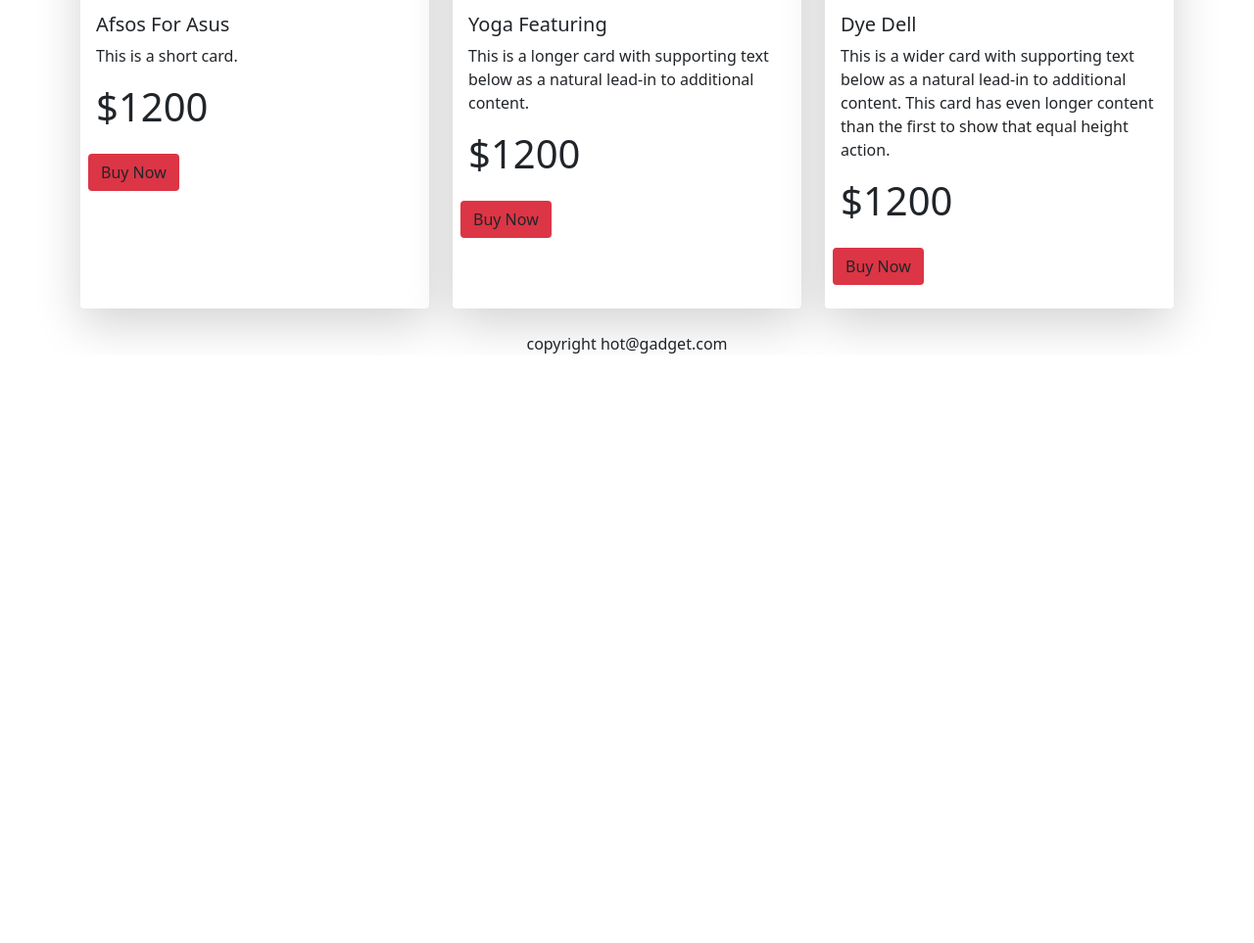
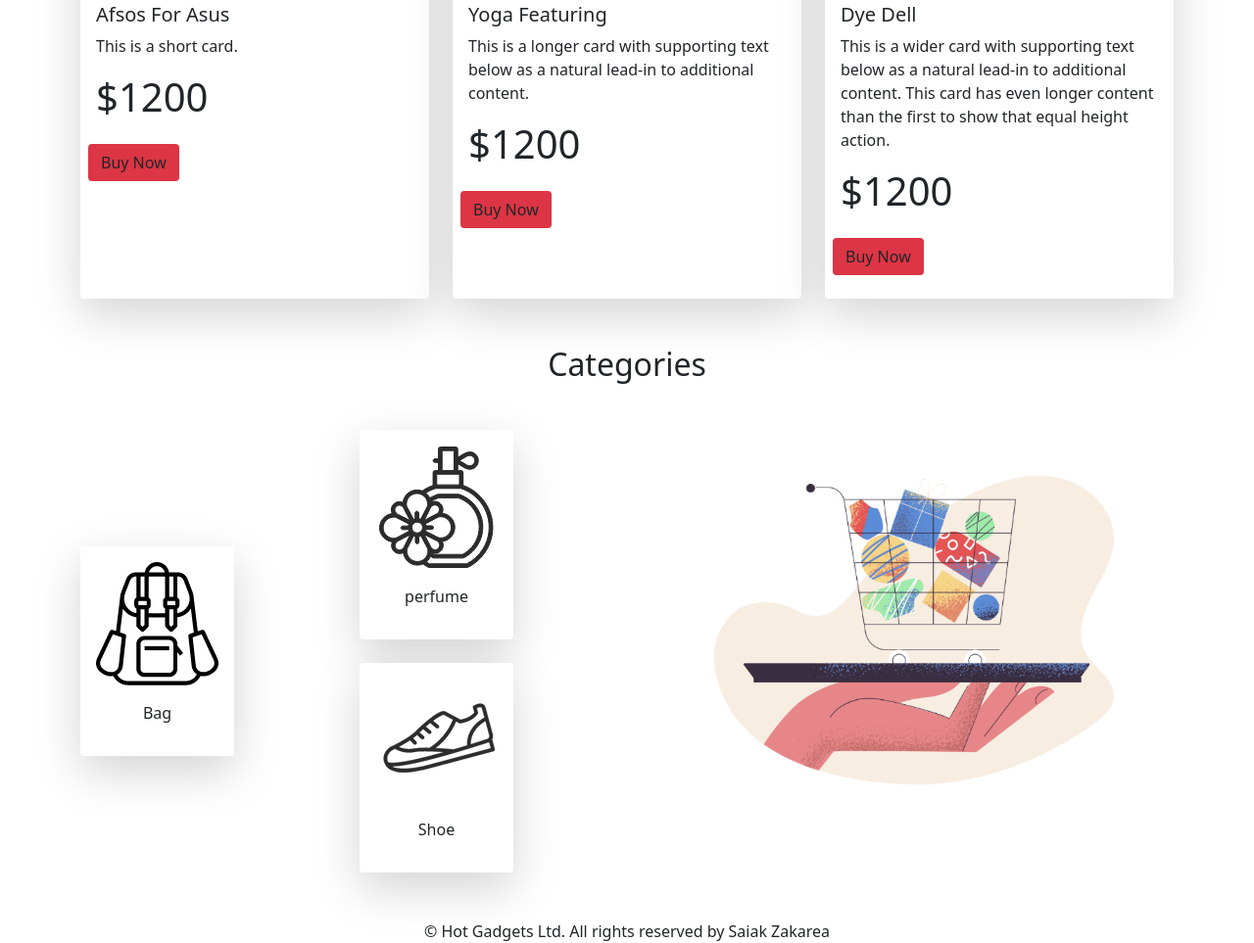
Before and after one commit to zakarea12345/hot-gadget, a plain HTML site: page index.html in a window 1280 px wide. Shown: the part 1646-2609 px from the top of the page at 98% size. Before the commit the page ends 2009 px from the top, so only its background shows below. Drawn offline with nearby package versions, Linux system fonts and the light colour scheme.

Commit message:
complete

```diff
--- a/index.html
+++ b/index.html
@@ -10,24 +10,28 @@
 <body>
     <header class="container">
             <nav class="navbar navbar-expand-lg navbar-light bg-light">
-                <div class="container">
+                <div class="container d-flex justify-content-between">
+                  <div>
                     <a class="navbar-brand" href="#"> <img class="border border-2 rounded border-dark" src="images/logo.png" alt="" width="194" height="90" class="d-inline-block align-text-top"></a>
+                  </div>
+                  <div>
                     <div class="collapse navbar-collapse" id="navbarSupportedContent">
                         <ul class="navbar-nav me-auto mb-2 mb-lg-0">
                           <li class="nav-item">
                             <a class="nav-link active" aria-current="page" href="#">Home</a>
                           </li>
                           <li class="nav-item">
-                        <a class="nav-link" href="#">Smart Phones</a>
+                            <a class="nav-link" href="#">Products</a>
                           </li>
                           <li class="nav-item">
-                        <a class="nav-link" href="#">Laptops</a>
+                            <a class="nav-link" href="#">About Us</a>
                           </li>
 
                           <li class="nav-item">
-                        <a class="nav-link disabled" href="#" tabindex="-1" aria-disabled="true">Disabled</a>
+                            <a class="nav-link" href="#" >Contact Us</a>
                           </li>
                         </ul>
+                      </div>
                   </div>
                 </div>
               </nav>
@@ -72,7 +76,24 @@
                     <div class="row">
                         <div class="col-7 d-flex align-items-center justify-content-center">
                             <div>
-                                <h1>Boom boom boom Box</h1>
+                                <div class="collapse navbar-collapse" id="navbarSupportedContent">
+                    <ul class="navbar-nav me-auto mb-2 mb-lg-0">
+                      <li class="nav-item">
+                        <a class="nav-link active" aria-current="page" href="#">Home</a>
+                      </li>
+                      <li class="nav-item">
+                        <a class="nav-link" href="#">Smart Phones</a>
+                      </li>
+                      <li class="nav-item">
+                        <a class="nav-link" href="#">Laptops</a>
+                      </li>
+
+                      <li class="nav-item">
+                        <a class="nav-link disabled" href="#" tabindex="-1" aria-disabled="true">Disabled</a>
+                      </li>
+                    </ul>
+                  </div>
+                  <h1>Jbl Extreme Portable Speaker </h1>
                                 <p class="w-50">Lorem ipsum dolor sit amet consectetur adipisicing elit. Ipsa, reiciendis. </p>
                                 <h3>$1200</h3>
                                 <button class="btn btn-warning">Buy Now</button>
@@ -195,10 +216,48 @@
                 </div>
               </div>
         </section>
+        <section class="container mt-5 mb-5">
+            <h2 class="text-center mb-5">Categories</h2>
+            <div class="row">
+                <div class="col-12 col-md-6">
+                    <div class="row">
+                        <div class="col-6 d-flex align-items-center">
+                            <div class="card card-item shadow-lg p-3 border-0">
+                                <img class="img-fluid" src="images/bag.png" width="125">
+                                <div class="card-body">
+                                    <p class="card-text text-center">Bag</p>
+                                </div>
+                            </div>
+                        </div>
+                        <div class="col-6">
+                            <div class="d-flex align-items-center justify-centent-center mb-4">
+                                <div class="card card-item shadow-lg p-3 border-0">
+                                    <img class="img-fluid" src="images/perfume.png" width="125">
+                                    <div class="card-body">
+                                        <p class="card-text text-center">perfume</p>
+                                    </div>
+                                </div>
+                            </div>
+                            <div class=" d-flex align-items-center justify-centent-center">
+                                <div class="card card-item shadow-lg p-3 border-0">
+                                    <img class="img-fluid" src="images/shoe.png" width="125">
+                                    <div class="card-body">
+                                        <p class="card-text text-center">Shoe</p>
+                                    </div>
+                                </div>
+                            </div>
+                        </div>
+                    </div>
+                </div>
+                <div class="col-12 col-md-6 mt-4 mt-md-0">
+                    <img class="img-fluid" src="images/pale-order.png" alt="">
+                </div>
+            </div>
+          </section>
 
     </main>
-    <footer class="mt-4 text-center">
-        copyright hot@gadget.com
+    <footer class="mt-p text-center">
+        © Hot Gadgets Ltd. All rights reserved by Saiak Zakarea
     </footer>
     <!-- this is js bundle -->
     <script src="https://cdn.jsdelivr.net/npm/bootstrap@5.0.2/dist/js/bootstrap.bundle.min.js" integrity="sha384-MrcW6ZMFYlzcLA8Nl+NtUVF0sA7MsXsP1UyJoMp4YLEuNSfAP+JcXn/tWtIaxVXM" crossorigin="anonymous"></script>
```
Also changed, not shown: images/bag.png (added), images/pale-order.png (added), images/perfume.png (added), images/shoe.png (added). Lines whose indentation alone changed are shown as unchanged.
